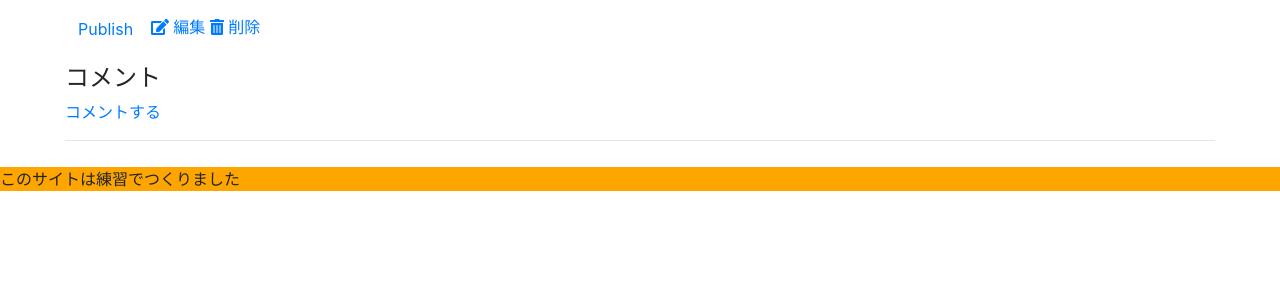
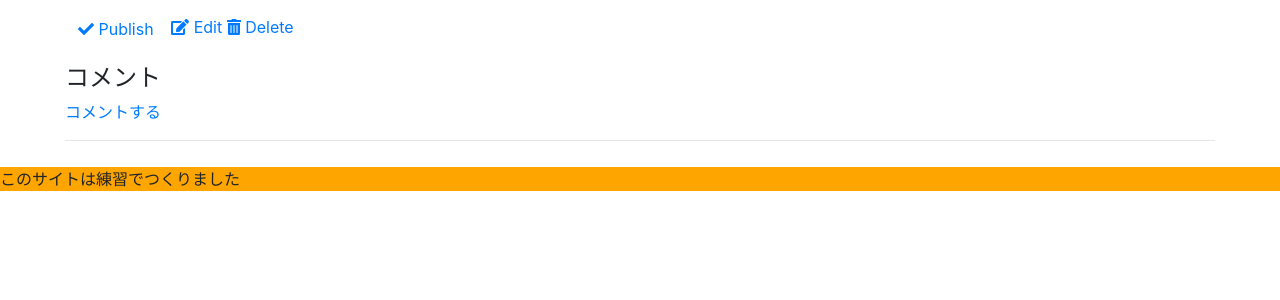
Before and after one commit to zawazawazawazawa/Django-blog, a Django app: template blog/templates/blog/post_detail.html in a window 1280 px wide. Shown: the part 123-423 px from the top of the page. Run offline with Django 3.2, Linux system fonts and the light colour scheme; the template is opened without the code that fills it, so the values that code supplies are empty; some libraries are stand-ins or nearby versions.

Commit message:
'design'

```diff
--- a/blog/templates/blog/base.html
+++ b/blog/templates/blog/base.html
@@ -14,7 +14,7 @@
   <body>
     <article>
       <header>
-        <h1 class="text-center"><a href="/" class="font-weight-bold text-warning text-center">Shin Ayu Blog</a></h1>
+        <h1 class="text-center font-weight-bold text-warning text-center">Shin Ayu Blog</h1>
       </header>
 
       <div class="middle">
--- a/blog/templates/blog/post_detail.html
+++ b/blog/templates/blog/post_detail.html
@@ -7,10 +7,10 @@
               {{ post.published_date }}
         </div>
       {% else %}
-        <a class="btn btn-default" href="{% url 'post_publish' pk=post.pk %}">Publish</a>
+        <a class="btn btn-default" href="{% url 'post_publish' pk=post.pk %}"><i class="fas fa-check"></i> Publish</a>
       {% endif %}
-        <a href="{% url 'post_edit' pk=post.pk %}"><i class="fas fa-edit"></i> 編集</a>
-        <a href="{% url 'post_remove' pk=post.pk %}"><i class="fas fa-trash-alt"></i> 削除</a>
+        <a href="{% url 'post_edit' pk=post.pk %}"><i class="fas fa-edit"></i> Edit</a>
+        <a href="{% url 'post_remove' pk=post.pk %}"><i class="fas fa-trash-alt"></i> Delete</a>
     </div>
     <h1>{{ post.title }}</h1>
     {{ post.text|linebreaks }}
```
